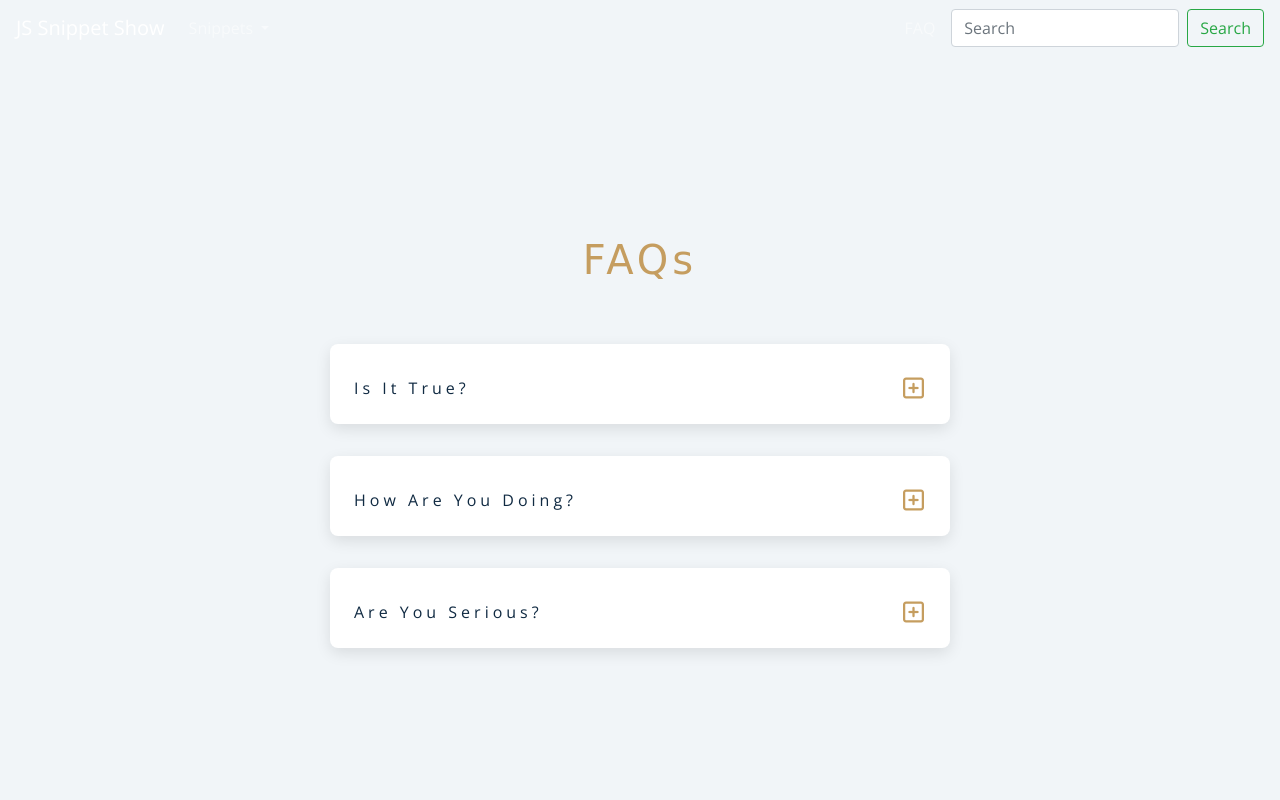
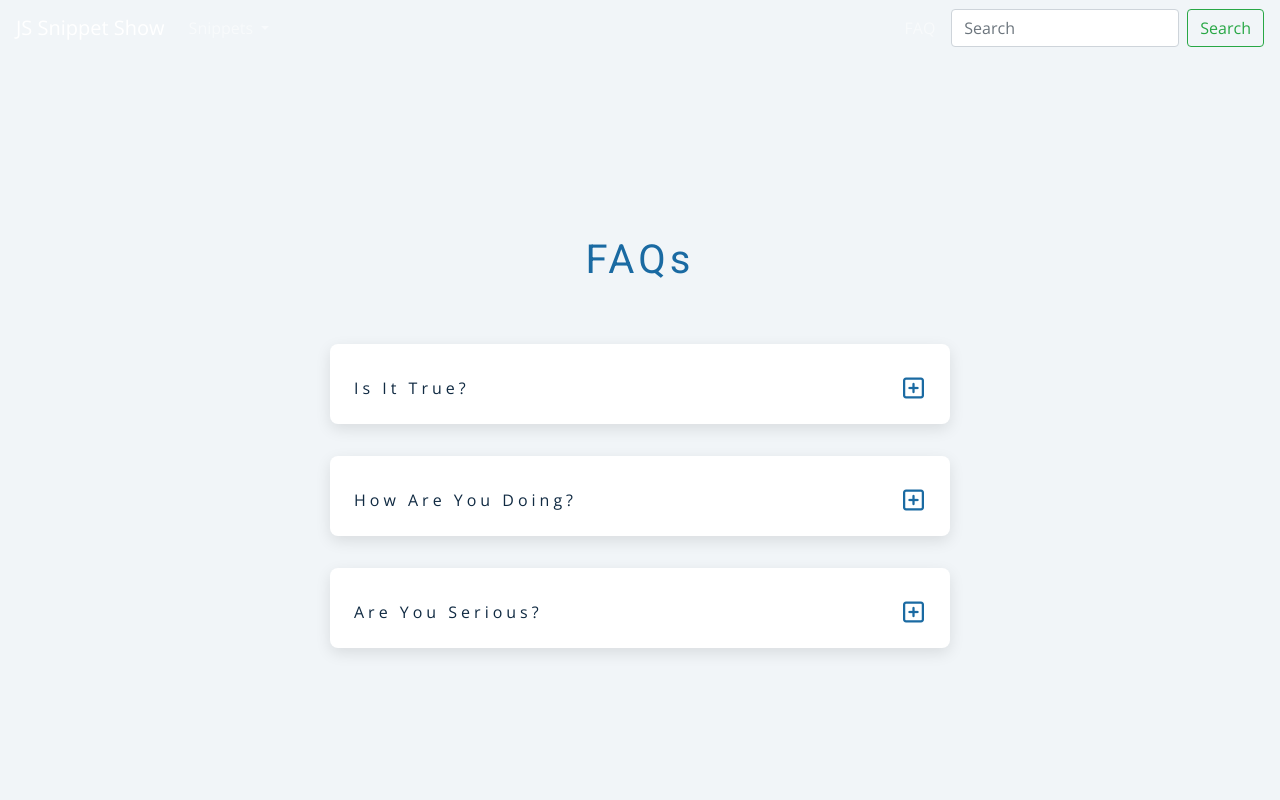
Before and after one commit to richi-sixt/js-snippet-show, a Flask app: page /faq/ in a window 1280 px wide. Run offline with Flask 2, Linux system fonts and the light colour scheme; some libraries are stand-ins or nearby versions.

Commit message:
text color

```diff
--- a/project/faq/static/css/styles.css
+++ b/project/faq/static/css/styles.css
@@ -42,7 +42,6 @@ Variables
   --clr-red-light: hsl(360, 71%, 66%);
   --clr-green-dark: hsl(125, 67%, 44%);
   --clr-green-light: hsl(125, 71%, 66%);
-  --clr-gold: #c59d5f;
   --clr-black: #222;
   --ff-primary: 'Roboto', sans-serif;
   --ff-secondary: 'Open Sans', sans-serif;
@@ -168,8 +167,8 @@ Questions
   margin-bottom: 4rem;
 }
 .title h2 {
-  color: var(--clr-gold);
-  font-family: 'Great Vibes', cursive;
+  color: var(--clr-primary-3);
+  font-family: 'Roboto', sans-serif;
   text-align: center;
 }
 .section-center {
@@ -201,7 +200,7 @@ Questions
   background: transparent;
   border-color: transparent;
   cursor: pointer;
-  color: var(--clr-gold);
+  color: var(--clr-primary-3);
   transition: var(--transition);
 }
 .faq-btn:hover {
```
